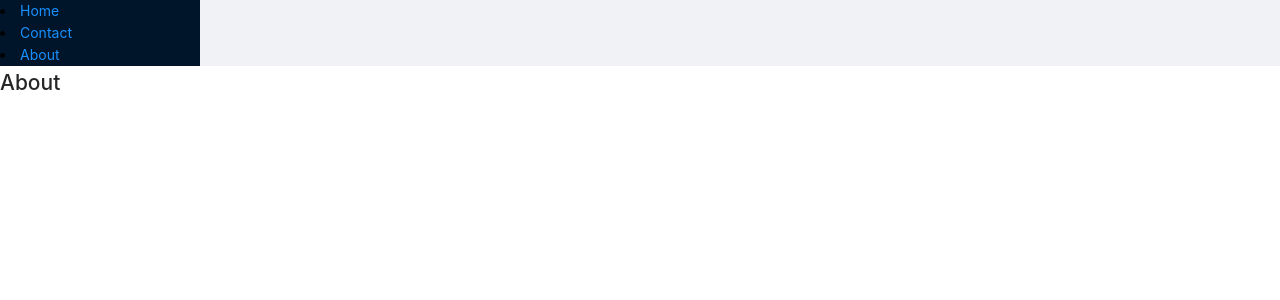
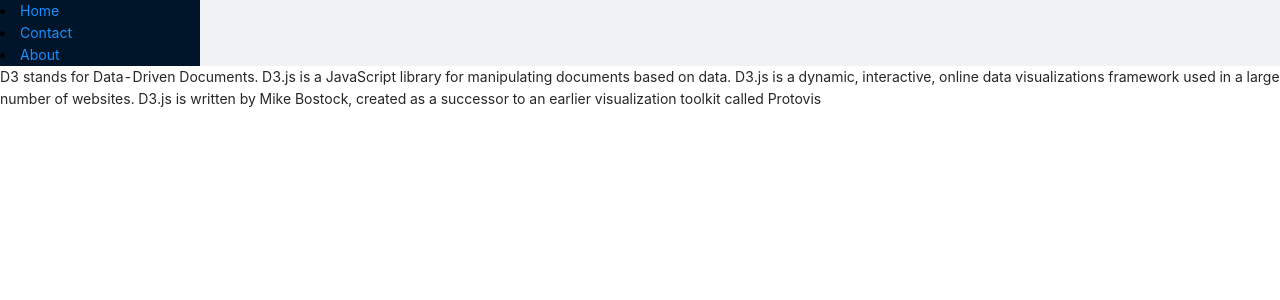
Before and after one commit to sumitkumar14/React-d3-project, a React (Create React App) app: page /about in a window 1280 px wide. Shown: the top 300 px of the page. Built offline with nearby package versions, Linux system fonts and the light colour scheme.

Commit message:
about modified

```diff
--- a/src/About.js
+++ b/src/About.js
@@ -5,7 +5,7 @@
   render() {
     return (
         <div>
-          <h2>About</h2>
+          <article>D3 stands for Data-Driven Documents. D3.js is a JavaScript library for manipulating documents based on data. D3.js is a dynamic, interactive, online data visualizations framework used in a large number of websites. D3.js is written by Mike Bostock, created as a successor to an earlier visualization toolkit called Protovis</article>
         </div>
     );
   }
```
Also changed, not shown: src/Pages/ApplicationLevel/ContentView.js (added), src/Pages/ApplicationLevel/LeftNavigationDrawer.js (added), src/Pages/ApplicationLevel/MainView.js (added), src/Pages/ApplicationLevel/PageNotFound.js (added), src/Pages/ApplicationLevel/TopHeaderView.js (added), src/Pages/BarChartView.js (added).
